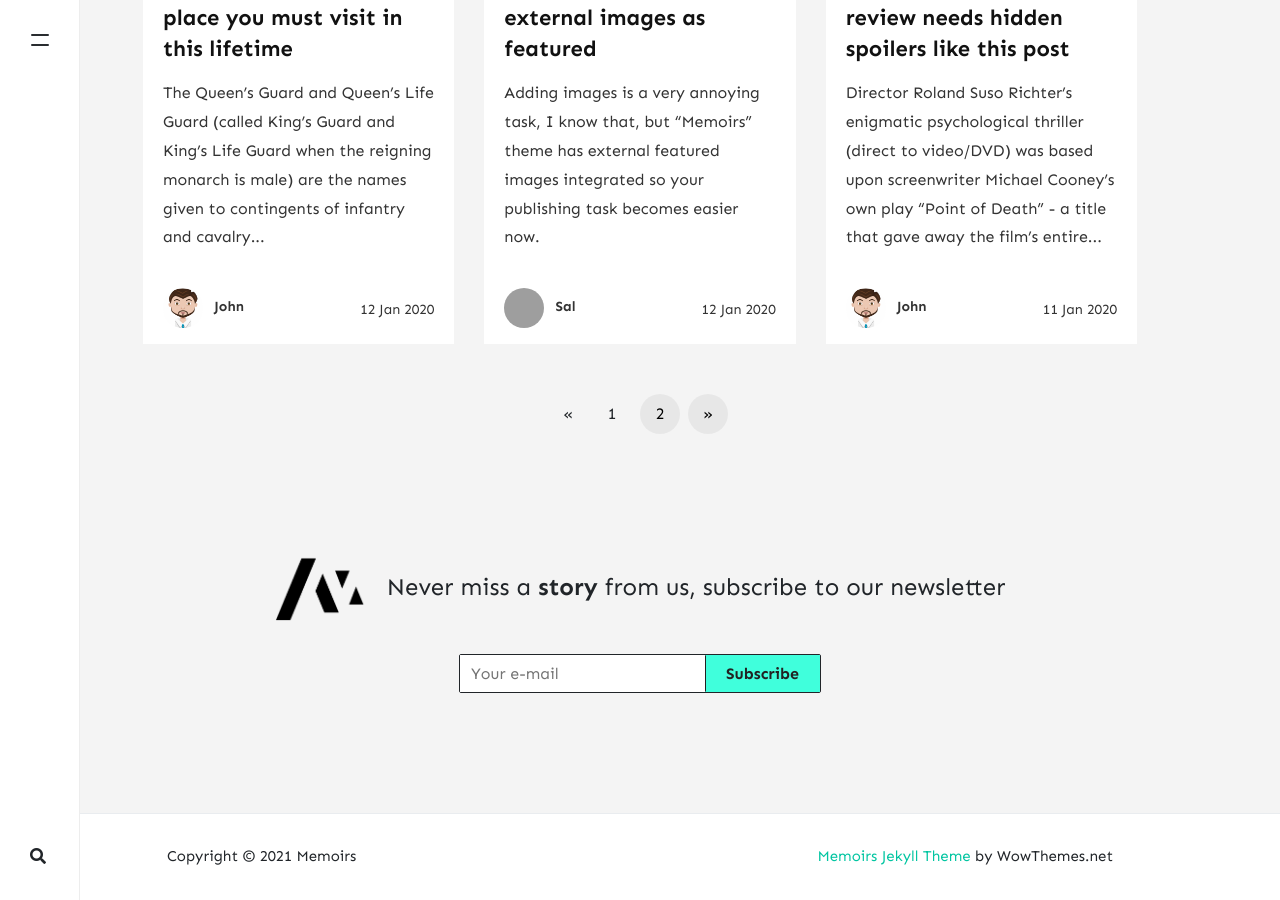
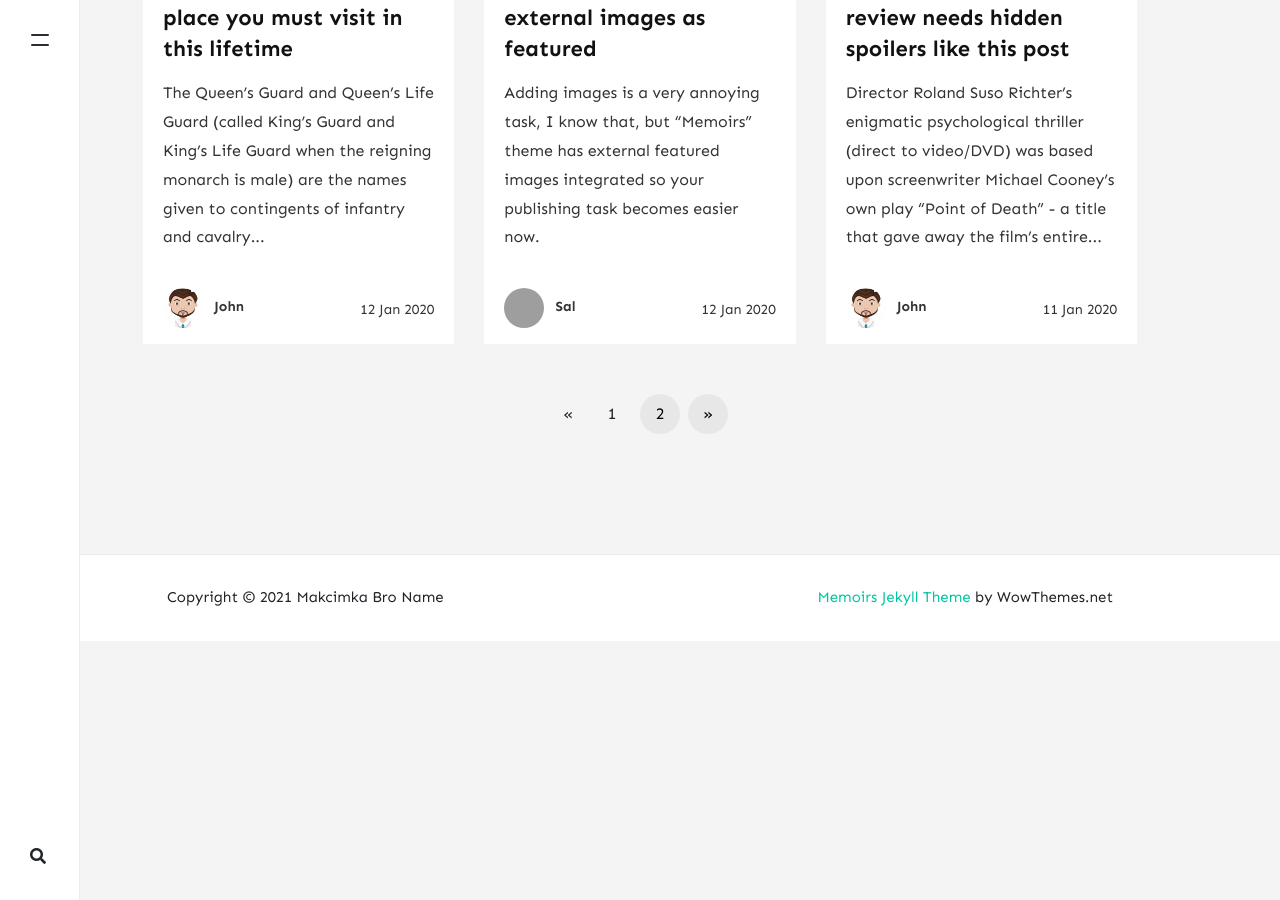
Before and after one commit to MakcimkaBro/makcimkabro.github.io, a Jekyll site: the page built from index.html, in a window 1280 px wide and 900 px high, scrolled down 1523 px. Built offline with Jekyll 4.4.1, drawn with Linux system fonts in a browser that asks for light colours; nearby versions of some CDN libraries; the list of posts is cut into pages by our own code; comment, search, counter and statistics services are not loaded; after the commit the page ends 2164 px from its top, so only the background shows below that; grey boxes are pictures that could not be loaded.

```diff
--- a/_config.yml
+++ b/_config.yml
@@ -1,13 +1,13 @@
 # Site
-name: "Memoirs"
-title: "Memoirs"
+name: "Makcimka Bro Name"
+title: "Блог про дизайн и разработка"
 description: "I will take you on the fabulous world of exploration. Travel, culture, lifestyle. Eat, Pray, Love!"
 logo: 'assets/images/logo.png'
 favicon: 'assets/images/logo.png'
 # baseurl: /jekyll-theme-memoirs
-google_analytics: 'UA-xxxxxxxx-1'
+google_analytics: 'UA-145821977-2'
 disqus: 'demowebsite'
-mailchimp-list: 'https://wowthemes.us11.list-manage.com/subscribe/post?u=8aeb20a530e124561927d3bd8&amp;id=8c3d2d214b'
+# mailchimp-list: 'https://wowthemes.us11.list-manage.com/subscribe/post?u=8aeb20a530e124561927d3bd8&amp;id=8c3d2d214b'
 include: ["_pages"]
 permalink: /:title/
 email: wowthemesnet@gmail.com
--- a/_layouts/default.html
+++ b/_layouts/default.html
@@ -1,5 +1,5 @@
 <!DOCTYPE html>
-<html lang="en">
+<html lang="ru">
 <head>
 <meta charset="utf-8">
 <meta name="viewport" content="width=device-width, initial-scale=1, shrink-to-fit=no">
```
